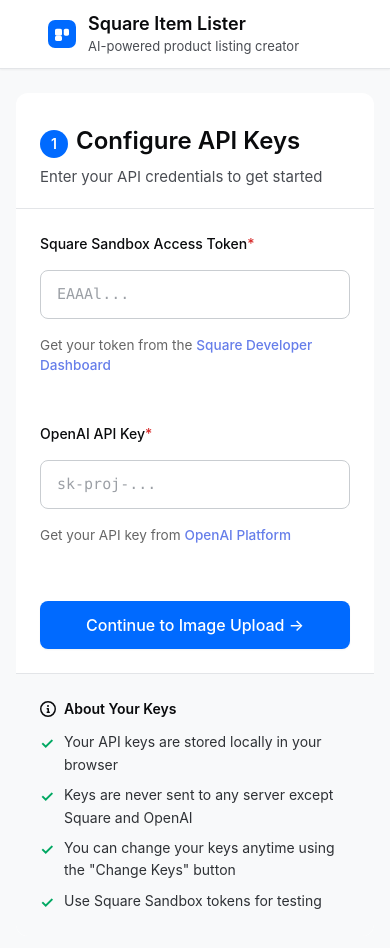
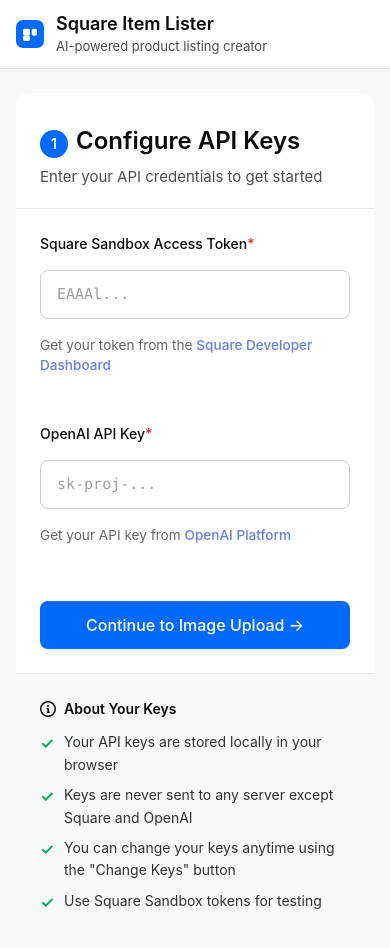
Before and after one commit to abhiroopb/square-item-lister, a React (Vite) app in the folder client/: page / in a window 390 px wide. Shown: the top 948 px of the page. Built offline with nearby package versions, Linux system fonts and the light colour scheme; no server answers; the HTML template or start-up script is replaced by a standard one.

Commit message:
Fix body to span full width like header and footer

```diff
--- a/client/src/App.css
+++ b/client/src/App.css
@@ -149,9 +149,13 @@
   background: var(--sq-white);
   flex: 1;
   width: 100%;
+  padding: 48px 0;
+}
+
+.app-main > * {
   max-width: 1200px;
   margin: 0 auto;
-  padding: 48px 32px;
+  padding: 0 32px;
 }
 
 .page-title {
@@ -651,7 +655,11 @@
 /* Responsive */
 @media (max-width: 768px) {
   .app-header {
-    padding: 12px 16px;
+    padding: 12px 0;
+  }
+
+  .header-content {
+    padding: 0 16px;
   }
 
   .header-title {
@@ -682,7 +690,11 @@
   }
 
   .app-main {
-    padding: 24px 16px;
+    padding: 24px 0;
+  }
+
+  .app-main > * {
+    padding: 0 16px;
   }
 
   .app-main > div {
```
